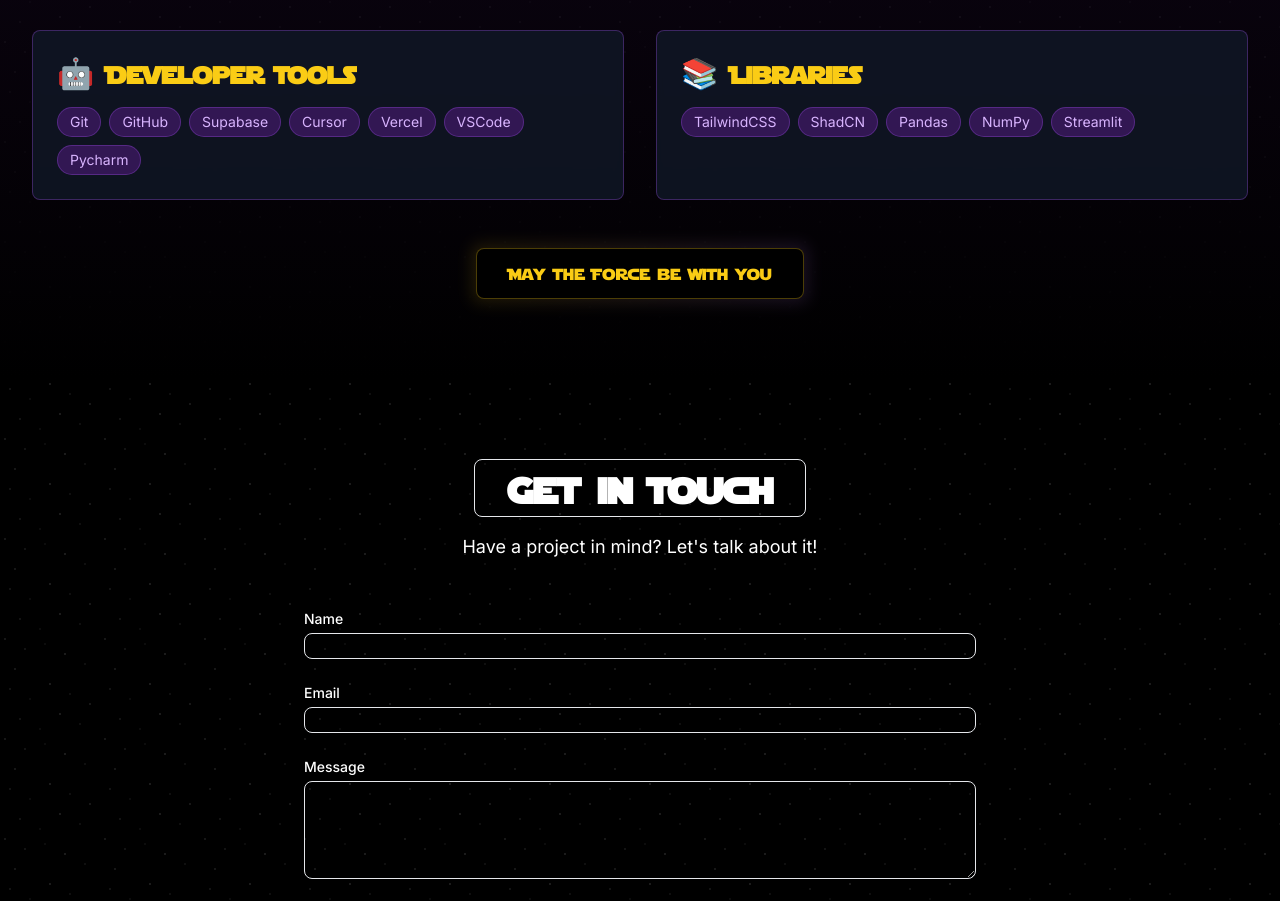
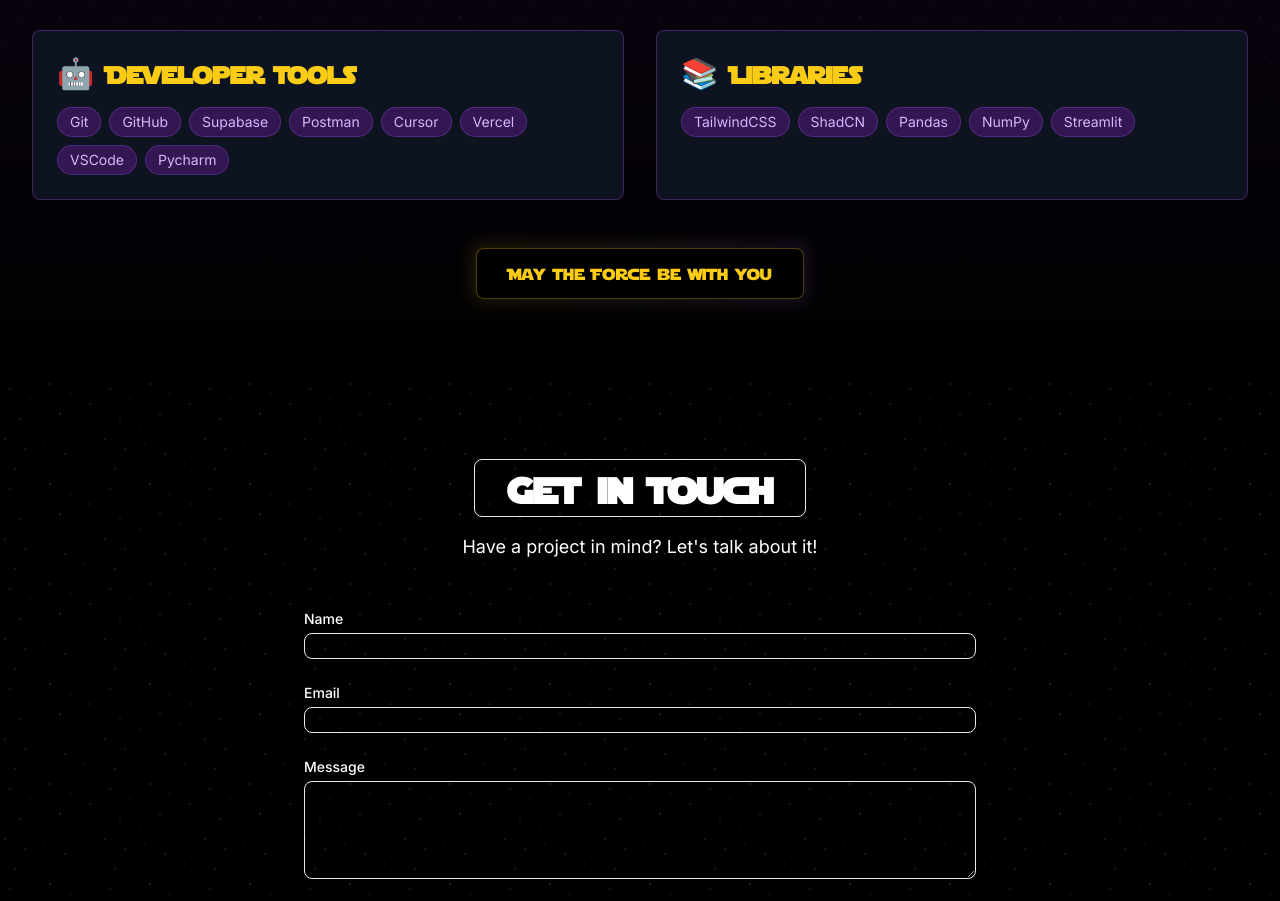
Before and after one commit to Dumbledorithm/portfolio, a Next.js app: page / in a window 1280 px wide. Shown: the part 2632-3533 px from the top of the page. Built offline with nearby package versions, Linux system fonts and the light colour scheme.

Commit message:
added postman tool

```diff
--- a/src/components/Skills.tsx
+++ b/src/components/Skills.tsx
@@ -19,7 +19,7 @@ const skills: Skill[] = [
   },
   {
     category: "Developer Tools",
-    items: ["Git", "GitHub", "Supabase", "Cursor", "Vercel", "VSCode", "Pycharm"],
+    items: ["Git", "GitHub", "Supabase","Postman", "Cursor", "Vercel", "VSCode", "Pycharm"],
     icon: "🤖"
   },
   {
```
